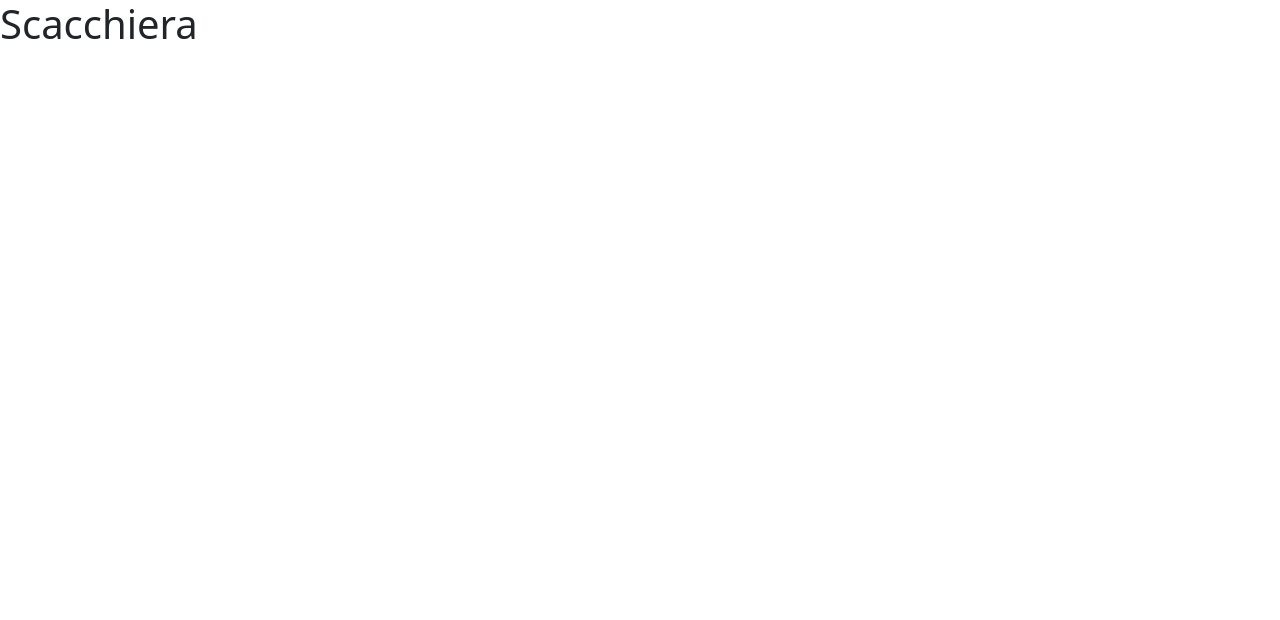
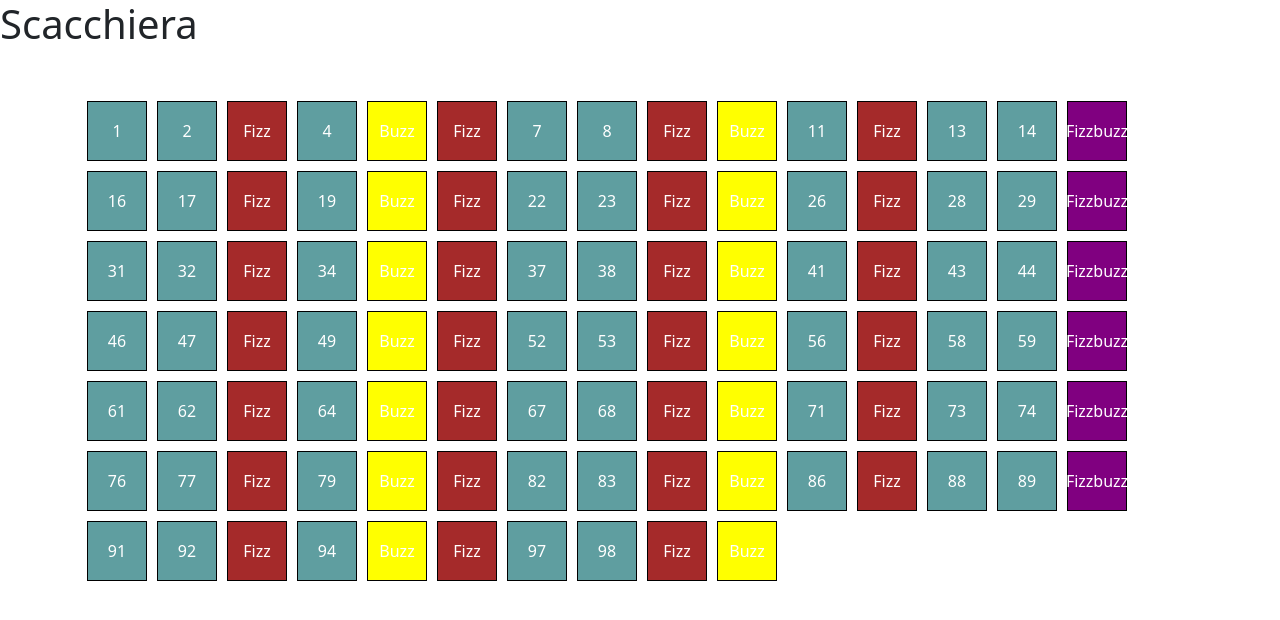
Before and after one commit to SilvioGiacomelli/js-fizzbuzz, a plain HTML site: page index.html in a window 1280 px wide. Drawn offline with nearby package versions, Linux system fonts and the light colour scheme.

Commit message:
Fine esercizio

```diff
--- a/index.css
+++ b/index.css
@@ -9,3 +9,13 @@
   margin: 5px;
   color: white;
 }
+
+.tre{
+  background-color: brown;
+}
+.cinque{
+  background-color: yellow;
+}
+.viola{
+  background-color: purple;
+}
--- a/index.html
+++ b/index.html
@@ -9,7 +9,7 @@
 </head>
 <body>
   <h1>Scacchiera</h1>
-  <div id="" class="container d-flex flex-wrap my-5">
+  <div id="scacchiera" class="container d-flex flex-wrap my-5">
 
   </div>
 <script src="index.js"></script>
--- a/index.js
+++ b/index.js
@@ -0,0 +1,44 @@
+///Costanti///
+const limit = 100;
+///Scacchiera///
+const scacchiera = document.getElementById("scacchiera");
+
+for(let i = 1; i <= limit; i++){
+
+  let classMultiple = "";
+  let classTre = "";
+  let classCinque = "";
+
+  if((i % 3 === 0) && (i % 5 === 0)){
+    classMultiple = "viola";
+
+    scacchiera.innerHTML +=
+  `
+  <div class="box ${classMultiple}">Fizzbuzz</div>
+
+  `
+  } else if (i % 3 === 0){
+    classTre = "tre";
+
+    scacchiera.innerHTML +=
+  `
+  <div class="box ${classTre}">Fizz</div>
+
+  `
+  } else if (i % 5 === 0){
+    classCinque = "cinque";
+
+  scacchiera.innerHTML +=
+  `
+  <div class="box ${classCinque}">Buzz</div>
+
+  `
+  } else {
+    classBox = "box";
+    scacchiera.innerHTML +=
+  `
+  <div class="box ${classBox}">${i}</div>
+  `
+  }
+
+}
```
Also changed, not shown: 1 other file.
